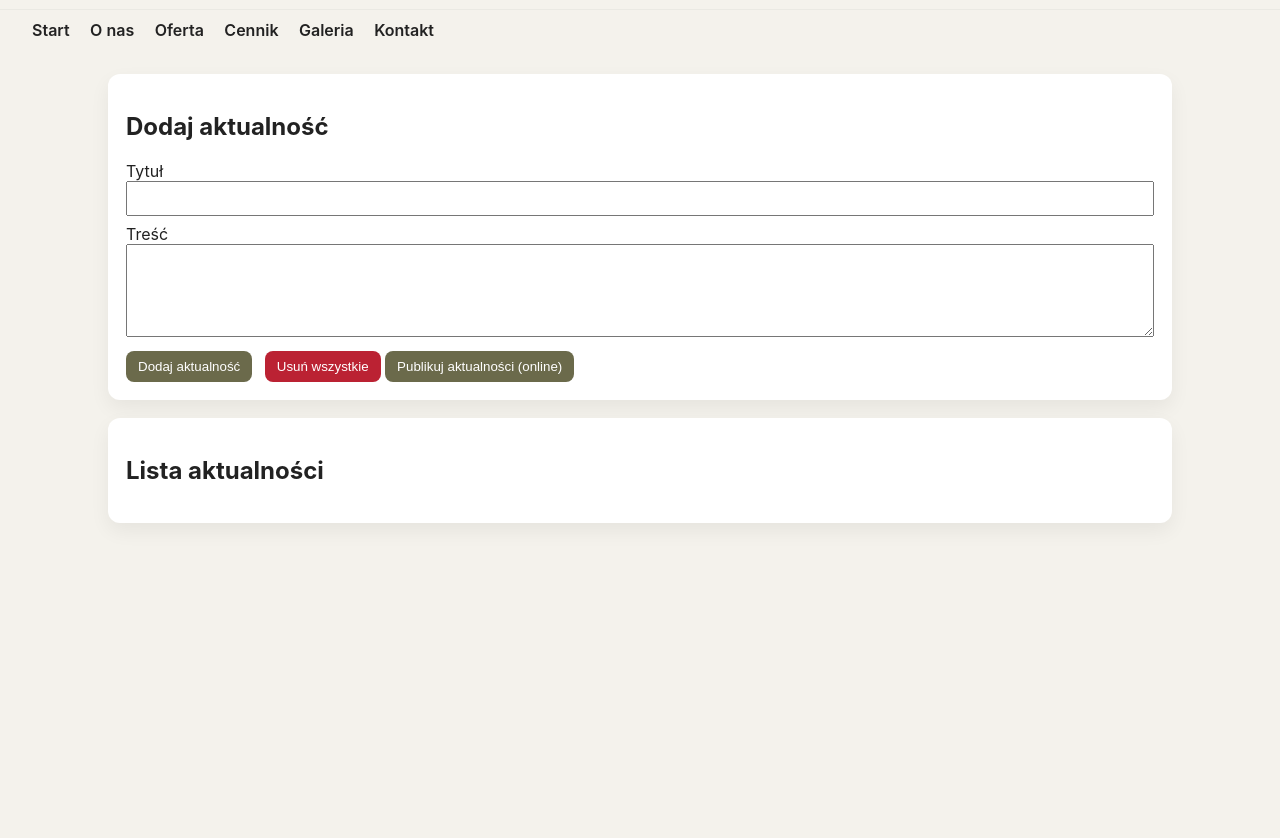
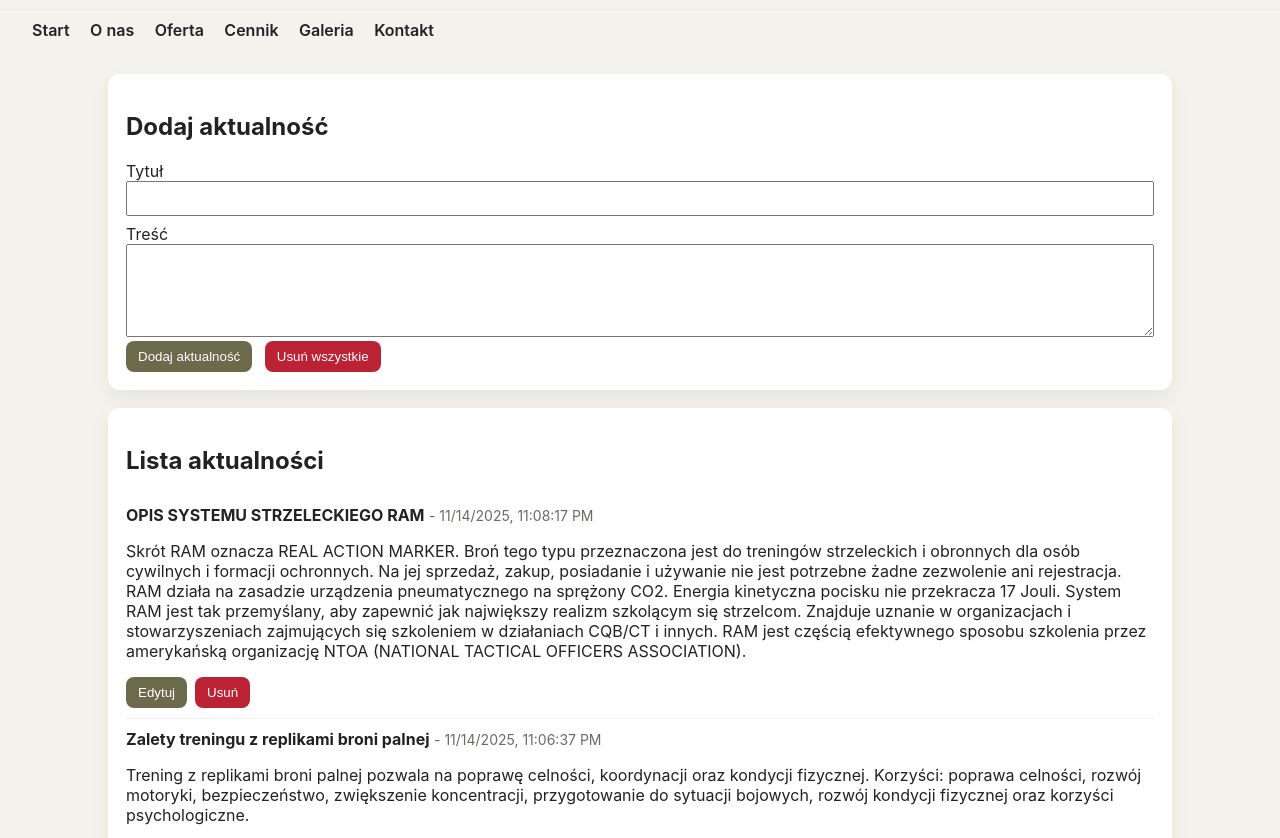
Before and after one commit to mobilshot/mobilshot, a plain HTML site: page aktualnosci.html in a window 1280 px wide. Shown: the part 109-947 px from the top of the page. Before the commit the page ends 800 px from the top, so only its background shows below. Drawn offline with Linux system fonts and the light colour scheme; no server answers.

Commit message:
Add files via upload

```diff
--- a/aktualnosci.html
+++ b/aktualnosci.html
@@ -13,10 +13,7 @@
 <label>Treść</label><br><textarea id="newsBody" rows="5" style="width:100%;padding:8px"></textarea><br>
 <button id="addNewsBtn" class="btn">Dodaj aktualność</button>
 <button id="clearNewsBtn" class="btn" style="background:#b23;margin-left:8px">Usuń wszystkie</button>
-
-<button class="btn" onclick="publishNews()" style="margin-top:10px">Publikuj aktualności (online)</button>
 </section>
-
 
 <section class="card" style="margin-top:12px">
 <h2>Lista aktualności</h2>
@@ -24,36 +21,65 @@
 </section>
 
 </main>
-
 <script>
-function renderNews(list){
-  const c=document.getElementById('newsList');
-  if(!c) return;
-  c.innerHTML="";
-  list.forEach(item=>{
-    const div=document.createElement("div");
-    div.className="news-item";
-    div.innerHTML=`<h3>${item.title}</h3><p>${item.body}</p><small>${new Date(item.date).toLocaleString()}</small>`;
-    c.appendChild(div);
+function loadNews(){
+  const list = JSON.parse(localStorage.getItem('news')||'[]');
+  const root = document.getElementById('newsList');
+  root.innerHTML='';
+  list.sort((a,b)=>b.date - a.date);
+  list.forEach((n,idx)=>{
+    const div = document.createElement('div');
+    div.style.borderBottom='1px solid rgba(0,0,0,0.06)'; div.style.padding='10px 0';
+    const d = new Date(n.date);
+    div.innerHTML = `<strong>${n.title}</strong> <span class="small"> - ${d.toLocaleString()}</span><p>${n.body}</p>`;
+    const edit = document.createElement('button'); edit.className='btn'; edit.textContent='Edytuj'; edit.style.marginRight='8px';
+    edit.onclick = ()=>{ const t=prompt('Tytuł', n.title); if(t!==null){ const b=prompt('Treść', n.body); if(b!==null){ list[idx].title=t; list[idx].body=b; localStorage.setItem('news', JSON.stringify(list)); loadNews(); } } };
+    const del = document.createElement('button'); del.className='btn'; del.textContent='Usuń'; del.style.background='#b23';
+    del.onclick = ()=>{ if(confirm('Usunąć ten wpis?')){ list.splice(idx,1); localStorage.setItem('news', JSON.stringify(list)); loadNews(); } };
+    div.appendChild(edit); div.appendChild(del);
+    root.appendChild(div);
   });
 }
 
-fetch("aktualnosci.json")
-  .then(r=>r.json())
-  .then(data=>renderNews(data))
-  .catch(()=>renderNews([]));
+document.getElementById('addNewsBtn').addEventListener('click', ()=>{
+  const title = document.getElementById('newsTitle').value.trim();
+  const body = document.getElementById('newsBody').value.trim();
+  if(!title || !body){ alert('Wypełnij tytuł i treść'); return; }
+  const list = JSON.parse(localStorage.getItem('news')||'[]');
+  list.push({title:title, body:body, date: Date.now()});
+  localStorage.setItem('news', JSON.stringify(list));
+  document.getElementById('newsTitle').value=''; document.getElementById('newsBody').value='';
+  loadNews();
+});
+document.getElementById('clearNewsBtn').addEventListener('click', ()=>{ if(confirm('Usunąć wszystkie aktualności?')){ localStorage.removeItem('news'); loadNews(); } });
 
-function publishNews(){
-  fetch("aktualnosci.json")
-    .then(r=>r.json())
-    .then(data=>{
-      const blob=new Blob([JSON.stringify(data,null,2)],{type:"application/json"});
-      const url=URL.createObjectURL(blob);
-      const a=document.createElement("a");
-      a.href=url; a.download="aktualnosci.json"; a.click();
-      alert("Plik aktualnosci.json pobrany. Wgraj go do GitHub → Upload.");
-    });
-}
+// DEFAULT NEWS INJECTION
+(function(){
+  const existing = localStorage.getItem('news');
+  if(!existing){
+    const def = [
+
+{
+  title: "Zalety strzelania z łuku",
+  body: "Strzelanie z łuku ma wiele zalet: • Poprawa koncentracji • Wzmacnianie mięśni • Redukcja stresu • Poprawa postawy ciała • Rozwój cierpliwości i wytrwałości • Zwiększenie pewności siebie • Społeczność i integracja • Zwiększenie koordynacji ruchowej.",
+  date: Date.now() - 500000
+},
+
+      {
+        title: "OPIS SYSTEMU STRZELECKIEGO RAM",
+        body: "Skrót RAM oznacza REAL ACTION MARKER. Broń tego typu przeznaczona jest do treningów strzeleckich i obronnych dla osób cywilnych i formacji ochronnych. Na jej sprzedaż, zakup, posiadanie i używanie nie jest potrzebne żadne zezwolenie ani rejestracja. RAM działa na zasadzie urządzenia pneumatycznego na sprężony CO2. Energia kinetyczna pocisku nie przekracza 17 Jouli. System RAM jest tak przemyślany, aby zapewnić jak największy realizm szkolącym się strzelcom. Znajduje uznanie w organizacjach i stowarzyszeniach zajmujących się szkoleniem w działaniach CQB/CT i innych. RAM jest częścią efektywnego sposobu szkolenia przez amerykańską organizację NTOA (NATIONAL TACTICAL OFFICERS ASSOCIATION).",
+        date: Date.now()
+      },
+      {
+        title: "Zalety treningu z replikami broni palnej",
+        body: "Trening z replikami broni palnej pozwala na poprawę celności, koordynacji oraz kondycji fizycznej. Korzyści: poprawa celności, rozwój motoryki, bezpieczeństwo, zwiększenie koncentracji, przygotowanie do sytuacji bojowych, rozwój kondycji fizycznej oraz korzyści psychologiczne.",
+        date: Date.now() - 100000
+      }
+    ];
+    localStorage.setItem('news', JSON.stringify(def));
+  }
+})();
+
+window.addEventListener('DOMContentLoaded', loadNews);
 </script>
-
 </body></html>
```
